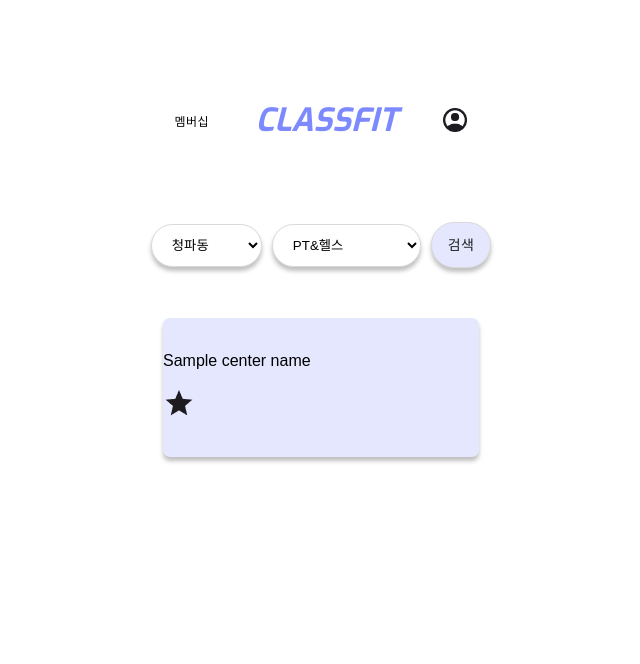
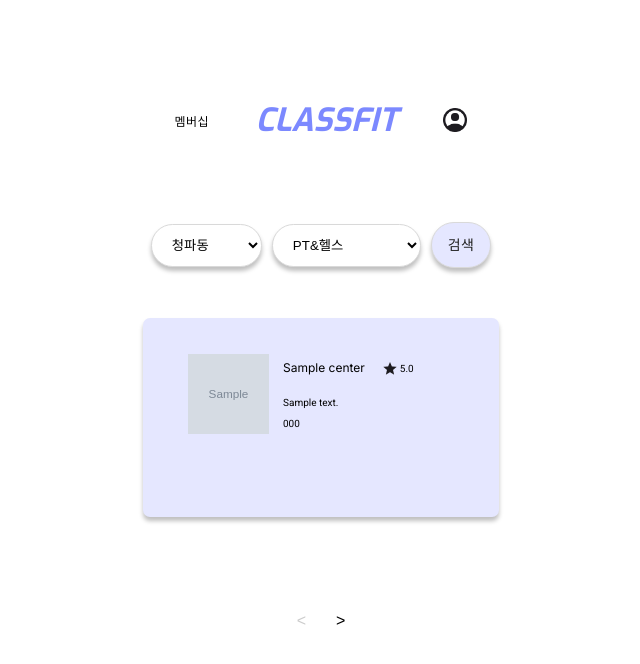
Before and after one commit to nnaX000/UnitedNetworking_1, a Django app: template Team1/Team1/templates/centerList.html in a window 1280 px wide. Shown: the top 664 px of the page, without its empty margins (319-959 px from the left). Run offline with Django 5.2, Linux system fonts and the light colour scheme; the template is opened without the code that fills it: most values are stand-ins (such as "Sample title", 1, 10 or a date in 2020); grey boxes marked "Sample" are stand-in pictures; some libraries are stand-ins or nearby versions.

Commit message:
feat: centerList.js추가

```diff
--- a/Team1/Team1/static/css/centerList.css
+++ b/Team1/Team1/static/css/centerList.css
@@ -116,4 +116,95 @@ body {
     box-shadow: 0px 4px 4px rgba(0, 0, 0, 0.25);
     border-radius: 7px;
     margin-bottom: 34px;
+    padding: 30px 20px;
 }
+
+.boxContainer {
+    display: flex;
+    align-items: center;
+}
+
+.centerImage {
+    width: 81px;
+    height: 80px;
+    margin-left: 25px;
+    margin-right: 14px;
+}
+
+.title-content {
+    display: flex;
+    align-items: center;
+}
+
+.titleContent-centerName {
+    font-family: 'Inter';
+    font-style: normal;
+    font-weight: 400;
+    font-size: 12px;
+    line-height: 15px;
+    color: #000000;
+}
+
+.reviewStar-icon {
+    height: 16px;
+    width: 16px;
+    padding-left: 17px;
+}
+
+
+.titleContent-score {
+    font-family: 'Roboto';
+    font-style: normal;
+    font-weight: 400;
+    font-size: 10px;
+    display: flex;
+    align-items: center;
+    color: #000000;
+    padding-top: 2px;
+    padding-left: 2px;
+}
+
+.centerDetail-container {
+    font-family: 'Roboto';
+    font-style: normal;
+    font-weight: 400;
+    font-size: 10px;
+    color: #000000;
+}
+
+.pagination {
+    display: flex;
+    justify-content: center;
+    align-items: center;
+    margin-top: 20px;
+    margin-bottom: 98px;
+    width: 100%;
+    padding-top: 31px;
+}
+
+.page-number,
+.pagination-arrow {
+    border: none;
+    background-color: transparent;
+    font-size: 16px;
+    padding: 10px;
+    margin: 0 5px;
+    cursor: pointer;
+    color: #000;
+}
+
+.page-number.active {
+    font-weight: bold;
+    color: #7C89FF;
+}
+
+.dots {
+    font-size: 16px;
+    padding: 10px;
+    margin: 0 5px;
+}
+
+.pagination-arrow:disabled {
+    color: #ccc;
+    cursor: not-allowed;
+}
--- a/Team1/Team1/static/js/centerList.js
+++ b/Team1/Team1/static/js/centerList.js
@@ -0,0 +1,106 @@
+const itemsPerPage = 3; // 한 페이지에 보여줄 센터 수
+let centers = []; // CSV 데이터에서 가져온 센터 데이터 배열
+let totalPages = 1; // 페이지 수 초기화
+
+// 페이지에 맞는 데이터를 렌더링하는 함수
+function renderCenters(page) {
+    const listContainer = document.querySelector('.listContainer');
+    listContainer.innerHTML = ''; // 이전 데이터를 제거
+
+    const start = (page - 1) * itemsPerPage;
+    const end = start + itemsPerPage;
+
+    // centers 배열에서 현재 페이지에 맞는 데이터 가져오기
+    const centersToShow = centers.slice(start, end);
+    centersToShow.forEach(center => {
+        const boxContainer = document.createElement('div');
+        boxContainer.classList.add('boxContainer');
+        boxContainer.innerHTML = `
+            <img src="${center.image_url}" alt="센터 사진" class="centerImage">
+            <div class="centerContent">
+                <div class="title-content">
+                    <p class="titleContent-centerName">${center.name}</p>
+                    <img src="/Team1/Team1/static/img/reviewStar-icon.png" alt="리뷰 별 점수" class="reviewStar-icon">
+                    <p class="titleContent-score">5.0</p>
+                </div>
+                <div class="centerDetail-container">
+                    <p class="centerDetail-address">${center.address}</p>
+                    <p class="centerDetail-phone">${center.phone}</p>
+                </div>
+            </div>
+        `;
+        listContainer.appendChild(boxContainer);
+    });
+}
+
+// 페이지 번호 생성 함수
+function createPageNumbers() {
+    pageNumbersContainer.innerHTML = ''; // 기존 페이지 번호 삭제
+
+    // 페이지 수 계산
+    totalPages = Math.ceil(centers.length / itemsPerPage);
+
+    // 페이지 번호 버튼 생성
+    if (totalPages > 1) {
+        for (let i = 1; i <= totalPages; i++) {
+            const pageButton = document.createElement('button');
+            pageButton.classList.add('page-number');
+            pageButton.textContent = i;
+            pageButton.addEventListener('click', function () {
+                currentPage = i;
+                updatePagination();
+                renderCenters(currentPage); // 페이지 번호 클릭 시 센터 렌더링
+            });
+            pageNumbersContainer.appendChild(pageButton);
+        }
+    }
+
+    updatePagination();
+    renderCenters(currentPage); // 첫 페이지 렌더링
+}
+
+// 페이지네이션 업데이트 함수
+function updatePagination() {
+    // 모든 페이지 번호 비활성화
+    const pageNumbers = document.querySelectorAll('.page-number');
+    pageNumbers.forEach(page => {
+        page.classList.remove('active');
+        if (parseInt(page.textContent) === currentPage) {
+            page.classList.add('active');
+        }
+    });
+
+    // 이전/다음 버튼 활성화/비활성화
+    prevButton.disabled = currentPage === 1;
+    nextButton.disabled = currentPage === totalPages;
+}
+
+// 이전 버튼 클릭 시
+prevButton.addEventListener('click', function () {
+    if (currentPage > 1) {
+        currentPage--;
+        updatePagination();
+        renderCenters(currentPage); // 이전 페이지로 이동 시 센터 렌더링
+    }
+});
+
+// 다음 버튼 클릭 시
+nextButton.addEventListener('click', function () {
+    if (currentPage < totalPages) {
+        currentPage++;
+        updatePagination();
+        renderCenters(currentPage); // 다음 페이지로 이동 시 센터 렌더링
+    }
+});
+
+// CSV 데이터 로드 후 페이지네이션 설정
+function loadData() {
+    // 예를 들어, CSV 데이터를 로드하여 centers 배열에 저장하는 코드
+    // centers = [ { image_url: '...', name: '...', address: '...', phone: '...' }, ... ];
+
+    // 데이터 로드 후 페이지네이션 설정
+    createPageNumbers();
+}
+
+// 데이터 로드 호출
+loadData();
--- a/Team1/Team1/templates/centerList.html
+++ b/Team1/Team1/templates/centerList.html
@@ -47,14 +47,26 @@
     </div>
     <div class="thirdContainer">
         <div class="listContainer">
-            <div>
-                <img src="">
-                <div>
-                    <p>{{ center_name }}</p>
-                    <img src="/Team1/Team1/static/img/reviewStar-icon.png" alt="리뷰 별 점수" class="reviewStar-icon">
+            <div class="boxContainer">
+                <img src="{{ center.image_url }}" alt="센터 사진" class="centerImage">
+                <div class="centerContent">
+                    <div class="title-content">
+                        <p class="titleContent-centerName">{{ center.name }}</p>
+                        <img src="/Team1/Team1/static/img/reviewStar-icon.png" alt="리뷰 별 점수" class="reviewStar-icon">
+                        <p class="titleContent-score">5.0</p>
+                    </div>
+                    <div class="centerDetail-container">
+                        <p class="centerDetail-address">{{ center.address }}</p>
+                        <p class="centerDetail-phone">{{ center.phone }}</p>
+                    </div>
                 </div>
             </div>
         </div>
+    </div>
+    <div class="pagination">
+        <button class="pagination-arrow" id="prev-page" disabled>&lt;</button>
+        <div id="page-numbers"></div>
+        <button class="pagination-arrow" id="next-page">&gt;</button>
     </div>
     </div>
     <script src="/Team1/Team1/static/js/centerList.js"></script>
```
